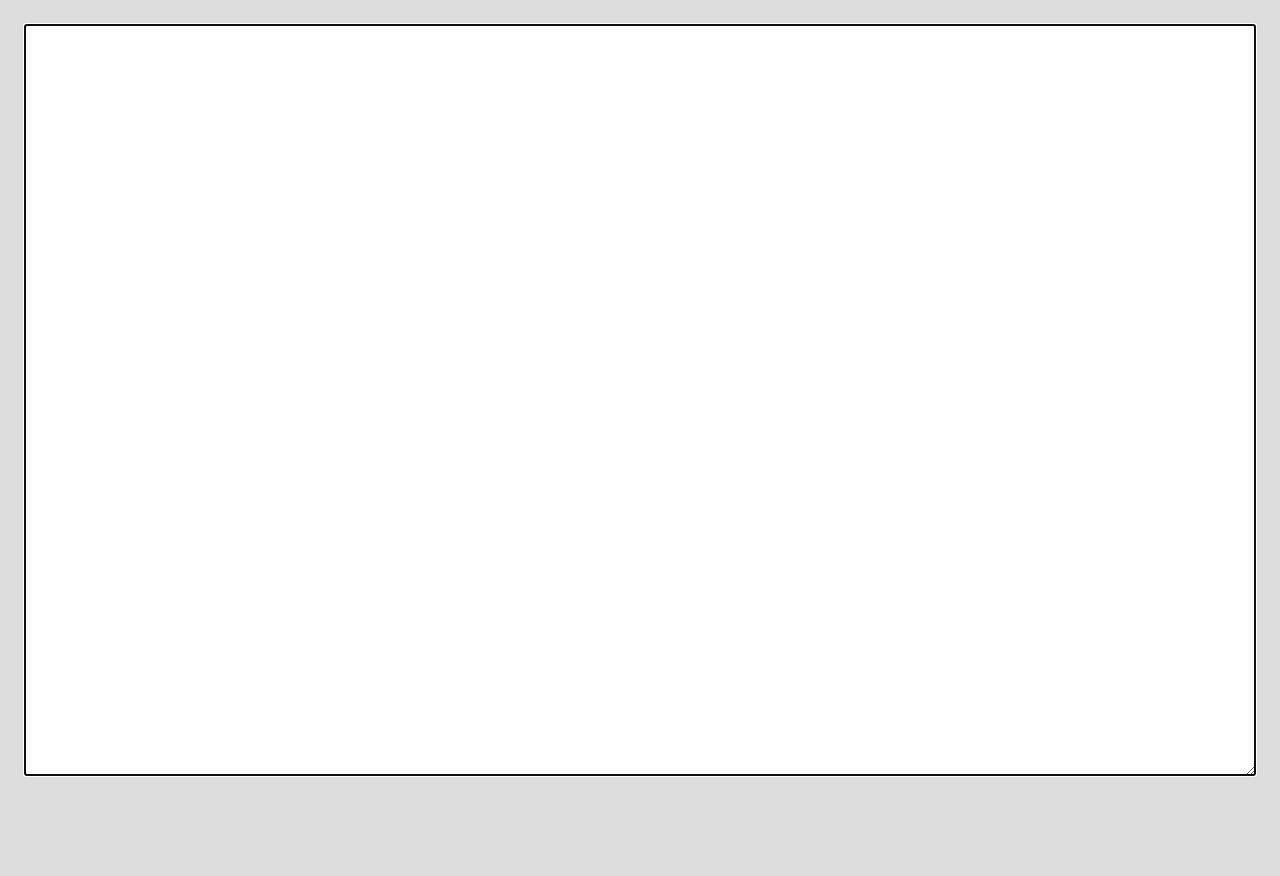
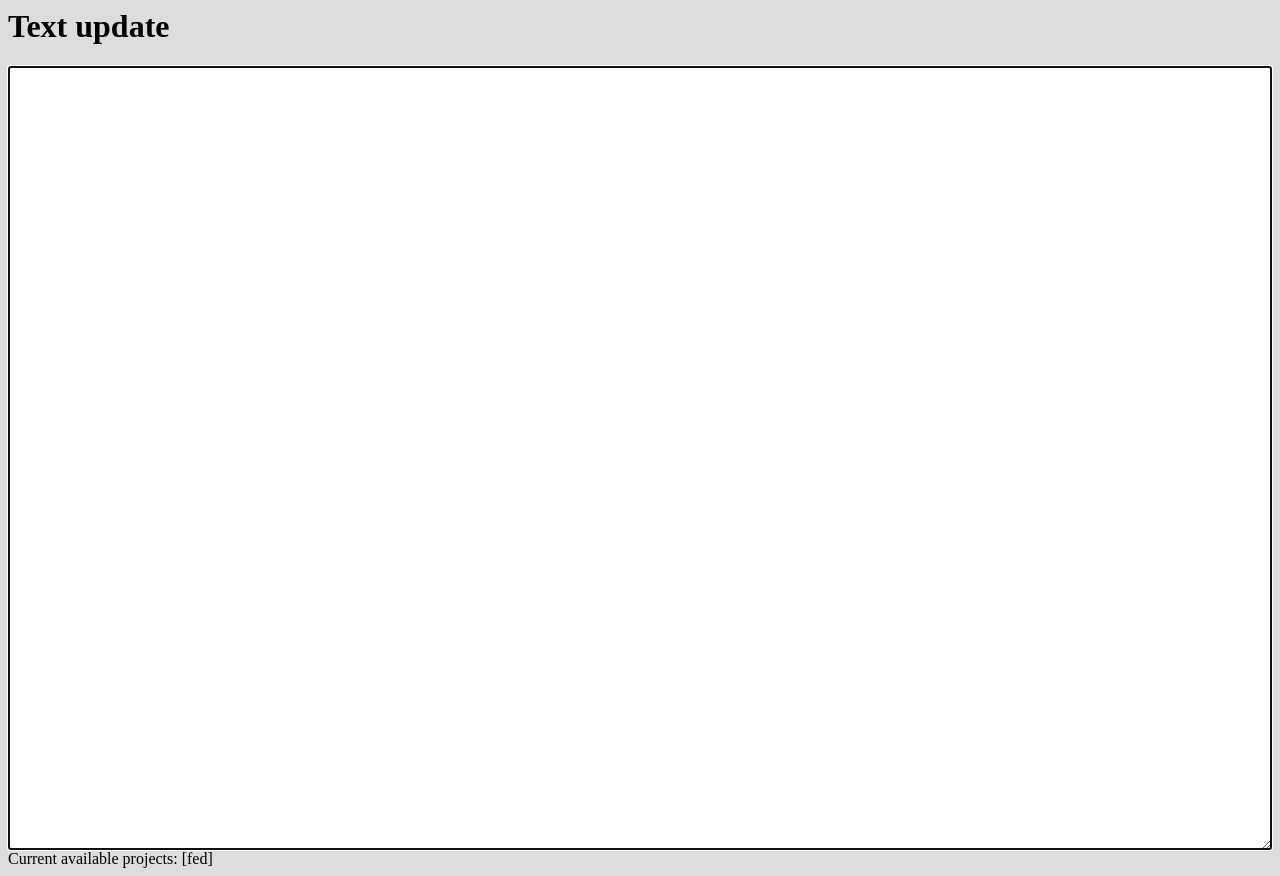
Before and after one commit to neilhighley/sharedb-tests, a website: page static/index.html in a window 1280 px wide. Before the commit the page ends 800 px from the top, so only its background shows below. Drawn offline with Linux system fonts and the light colour scheme.

Commit message:
Update html to html5

```diff
--- a/static/index.html
+++ b/static/index.html
@@ -1,4 +1,3 @@
-<!DOCTYPE html>
 <meta charset="utf-8">
 <title>ShareDB Textarea</title>
 <style>
@@ -6,11 +5,7 @@ body {
   background: #ddd;
 }
 #container {
-  position: absolute;
-  top: 24px;
-  right: 24px;
-  bottom: 24px;
-  left: 24px;
+
 }
 textarea {
   font: 14px/1.3 sans-serif;
@@ -20,9 +15,17 @@ textarea {
   box-sizing: border-box;
 }
 </style>
-
-<div id="container">
-  <textarea autofocus></textarea>
-</div>
-
+<body>
+    <header>
+        <h1>Text update</h1>
+    </header>
+    <article>
+        <section id="container">
+          <textarea id="currenttextarea" autofocus></textarea>
+        </section>
+    </article>
+<footer>
+    Current available projects: [fed]
+</footer>
+</body>
 <script src="dist/bundle.js"></script>
```
